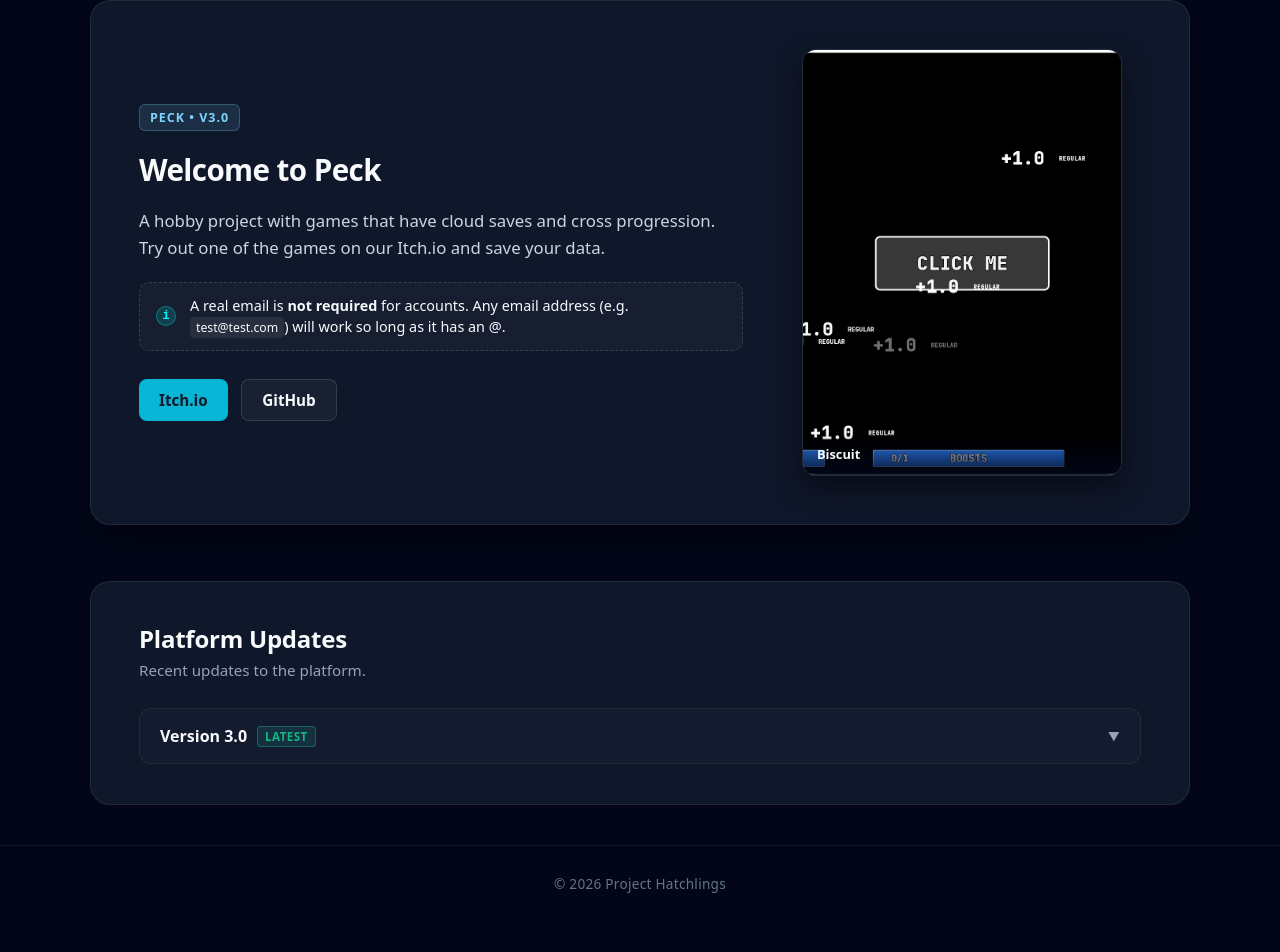
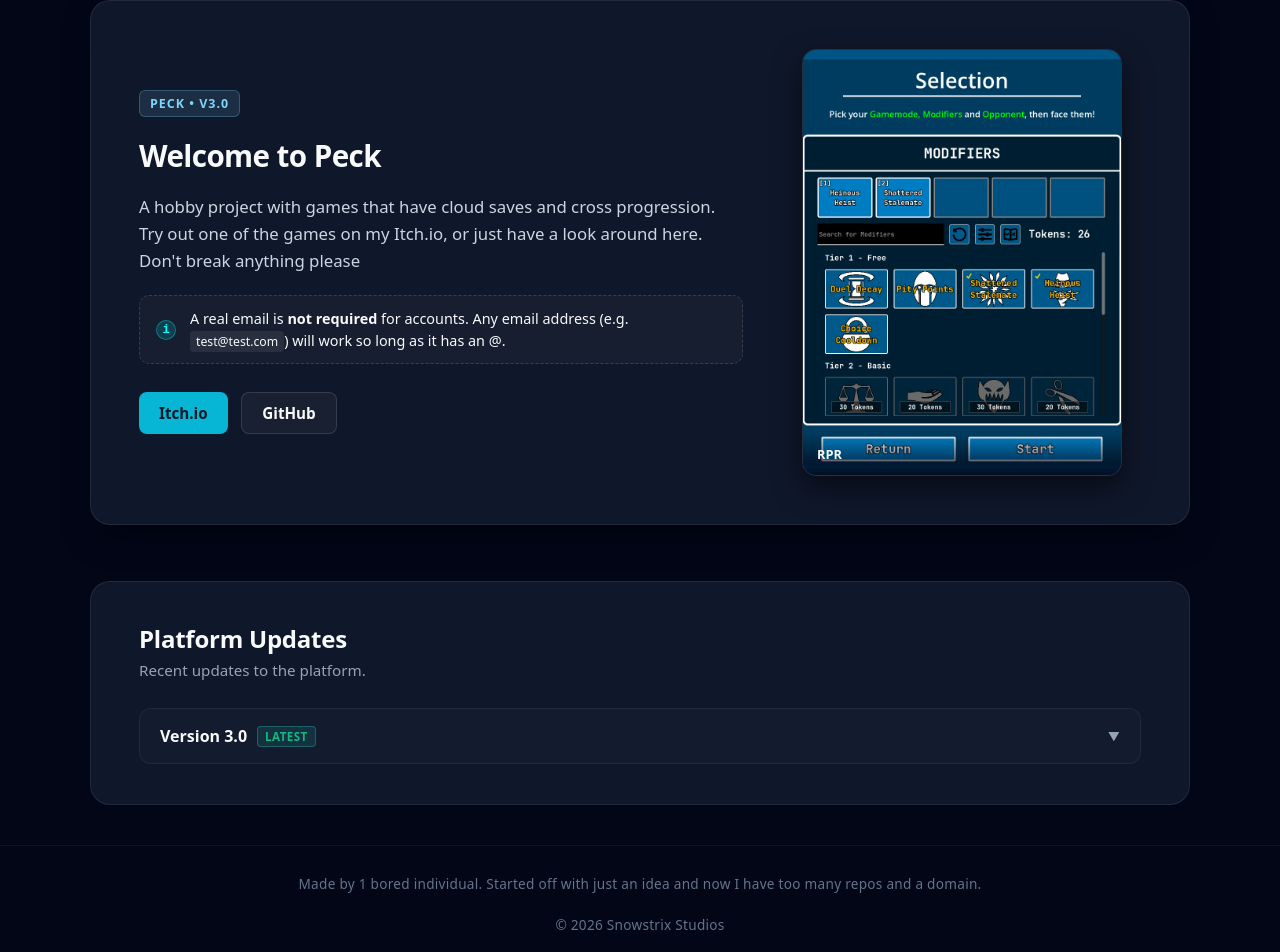
Before and after one commit to yaseen-ahmed26/peck-website, a SvelteKit app: page / in a window 1280 px wide. Shown: the part 100-1052 px from the top of the page. Before the commit the page ends 1021 px from the top, so only its background shows below. Built offline with nearby package versions, Linux system fonts and the light colour scheme; no server answers.

Commit message:
feat: update landing page image and text

```diff
--- a/src/routes/+layout.svelte
+++ b/src/routes/+layout.svelte
@@ -41,7 +41,9 @@
 </main>
 
 <footer>
-	<p>© 2026 Project Hatchlings</p>
+	<p>Made by 1 bored individual. Started off with just an idea and now I have too many repos and a domain.</p>
+	<br>
+	<p>© 2026 Snowstrix Studios</p>
 </footer>
 
 <style>
--- a/src/routes/+page.svelte
+++ b/src/routes/+page.svelte
@@ -1,5 +1,5 @@
 <script>
-	import landingImage from '$lib/images/landing_image.png';
+	import landingImage from '$lib/images/rpr_v2.1_selection.png';
 </script>
 
 <div class="landing-container">
@@ -8,7 +8,7 @@
 			<span class="badge">Peck • v3.0</span>
 			<h1>Welcome to Peck</h1>
 			<p class="lead">
-				A hobby project with games that have cloud saves and cross progression. Try out one of the games on our Itch.io and save your data.
+				A hobby project with games that have cloud saves and cross progression. Try out one of the games on my Itch.io, or just have a look around here. Don't break anything please
 			</p>
 
 			<div class="notice-callout">
@@ -33,7 +33,7 @@
 			<div class="preview-card">
 				<img src={landingImage} alt="Preview of Biscuit Game" class="preview-img" />
 				<div class="preview-overlay">
-					<span class="game-tag">Biscuit</span>
+					<span class="game-tag">RPR</span>
 					<span class="game-status"></span>
 				</div>
 			</div>
```
